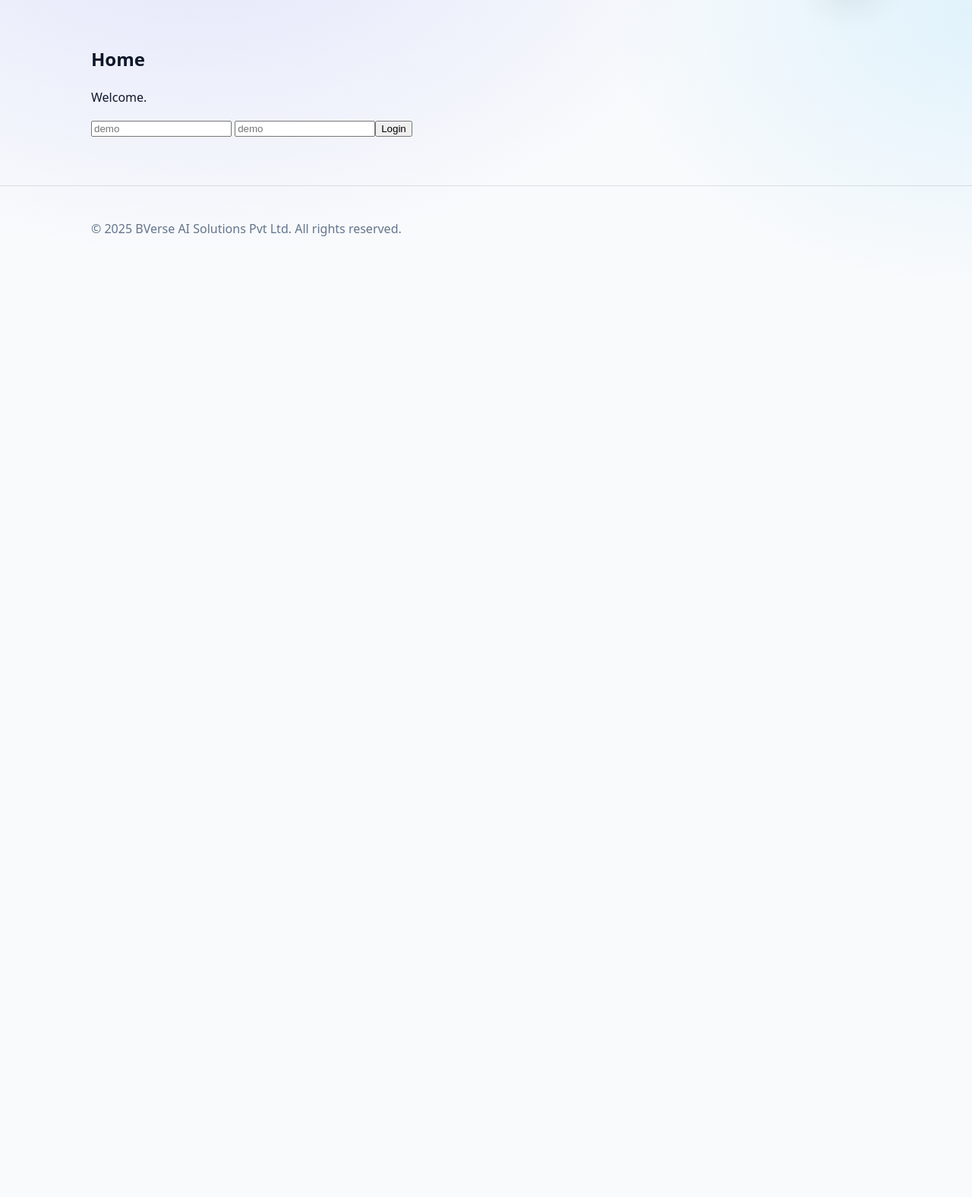
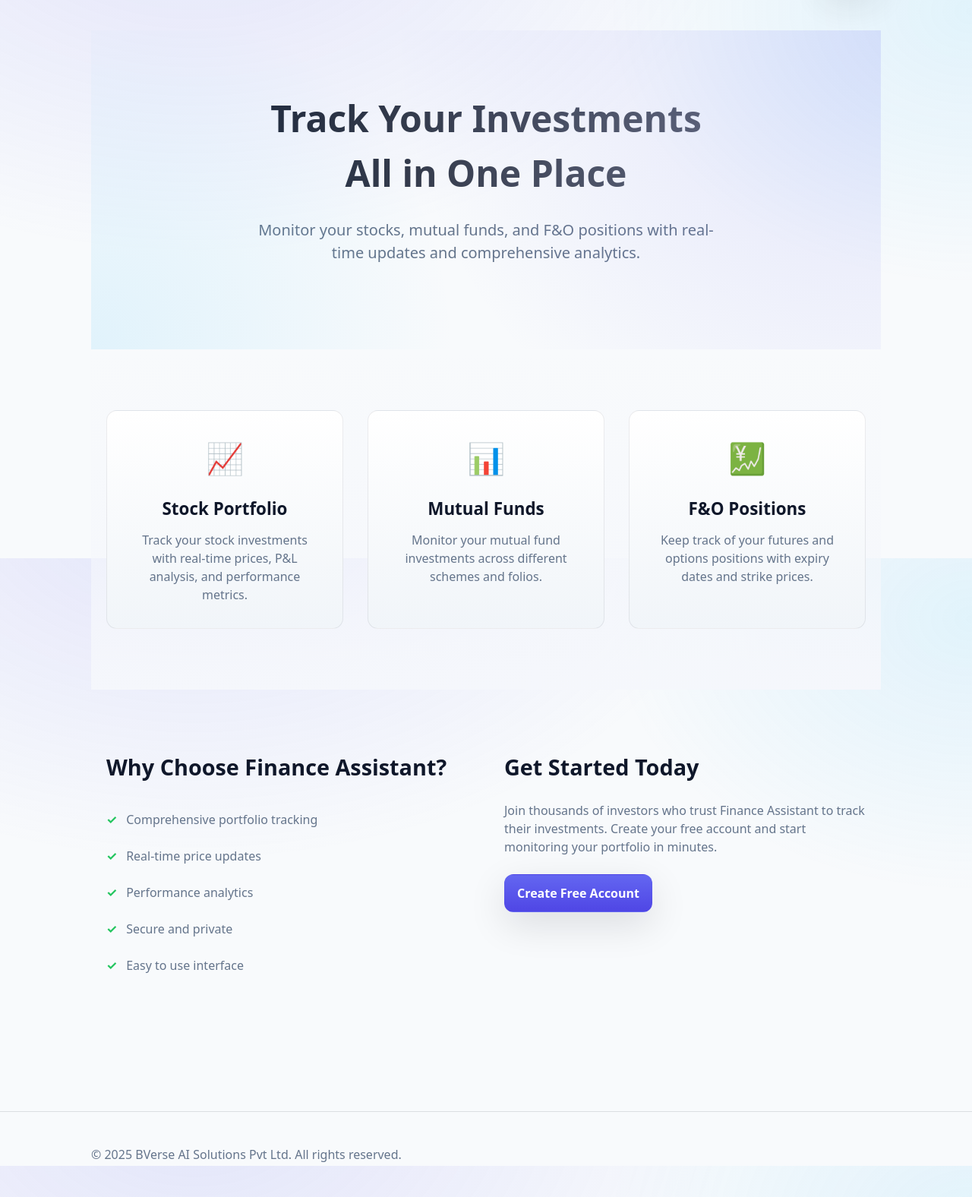
Before and after one commit to ankbis/finance_assistant, a FastAPI app: page / in a window 1280 px wide. Shown: the part 65-1641 px from the top of the page at 76% size. Before the commit the page ends 376 px from the top, so only its background shows below. Run offline with FastAPI, Linux system fonts and the light colour scheme; parts of the project's set-up code (start-up, migrations or seed data) failed here and were passed over.

Commit message:
feat: redesign homepage - Add modern landing page layout - Remove duplicate login/signup buttons - Add feature cards and info sections - Improve overall UI with gradients and animations

```diff
--- a/static/styles.css
+++ b/static/styles.css
@@ -78,6 +78,37 @@ color:var(--text);line-height:1.5}
 .empty-state{text-align:center;padding:40px 20px}
 .empty-state p{margin:0 0 8px}
 
+/* hero section */
+.hero{padding:80px 0;text-align:center;position:relative;overflow:hidden}
+.hero::before{content:'';position:absolute;top:0;left:0;right:0;bottom:0;
+  background:radial-gradient(800px circle at top right,rgba(99,102,241,.15),transparent 80%),
+             radial-gradient(600px circle at bottom left,rgba(56,189,248,.12),transparent 80%)}
+.hero-title{font-size:3rem;font-weight:800;margin:0 0 24px;
+  background:linear-gradient(to right,var(--text),color-mix(in srgb,var(--text) 60%,transparent));
+  background-clip:text;-webkit-background-clip:text;-webkit-text-fill-color:transparent}
+.hero-subtitle{font-size:1.25rem;color:var(--muted);max-width:600px;margin:0 auto 32px}
+.hero-cta{display:flex;gap:16px;justify-content:center}
+
+/* features section */
+.features{padding:80px 0;background:linear-gradient(to bottom,transparent,color-mix(in srgb,var(--bg) 98%,var(--primary)))}
+.features-grid{display:grid;gap:32px;grid-template-columns:repeat(auto-fit,minmax(280px,1fr))}
+.feature-card{background:linear-gradient(180deg,var(--panel),var(--panel-2));
+  border:1px solid color-mix(in srgb,var(--text) 8%,transparent);border-radius:var(--radius);
+  padding:32px;text-align:center;transition:transform .2s ease,box-shadow .2s ease}
+.feature-card:hover{transform:translateY(-4px);box-shadow:var(--shadow-2)}
+.feature-icon{font-size:2.5rem;margin-bottom:20px}
+.feature-card h3{margin:0 0 12px;font-size:1.4rem;font-weight:700}
+.feature-card p{margin:0;color:var(--muted)}
+
+/* info section */
+.info-section{padding:80px 0}
+.info-grid{display:grid;gap:48px;grid-template-columns:repeat(auto-fit,minmax(280px,1fr))}
+.info-content h2{font-size:1.8rem;font-weight:700;margin:0 0 24px}
+.info-content p{color:var(--muted);margin:0 0 24px}
+.feature-list{list-style:none;padding:0;margin:0 0 24px}
+.feature-list li{padding:12px 0;display:flex;align-items:center;color:var(--muted)}
+.feature-list li::before{content:'✓';color:var(--success);margin-right:12px;font-weight:bold}
+
 /* helpers */
 .centered{display:grid;place-items:center;min-height:calc(100dvh - 64px - 88px)}
 .muted{color:var(--muted)}
--- a/templates/home.html
+++ b/templates/home.html
@@ -1,5 +1,61 @@
-{% extends "base.html" %}{% block content %}
-<h2>Home</h2><p>Welcome.</p>
-<form method="post" action="/login"><input name="username" placeholder="demo">
-<input name="password" type="password" placeholder="demo"><button type="submit">Login</button></form>
+{% extends "base.html" %}
+
+{% block content %}
+<div class="hero">
+    <div class="container">
+        <h1 class="hero-title">Track Your Investments<br>All in One Place</h1>
+        <p class="hero-subtitle">Monitor your stocks, mutual funds, and F&O positions with real-time updates and comprehensive analytics.</p>
+        {% if user %}
+        <div class="hero-cta">
+            <a href="/holdings/stocks" class="btn btn-primary">View Portfolio</a>
+        </div>
+        {% endif %}
+    </div>
+</div>
+
+<div class="features">
+    <div class="container">
+        <div class="features-grid">
+            <div class="feature-card">
+                <div class="feature-icon">📈</div>
+                <h3>Stock Portfolio</h3>
+                <p>Track your stock investments with real-time prices, P&L analysis, and performance metrics.</p>
+            </div>
+            <div class="feature-card">
+                <div class="feature-icon">📊</div>
+                <h3>Mutual Funds</h3>
+                <p>Monitor your mutual fund investments across different schemes and folios.</p>
+            </div>
+            <div class="feature-card">
+                <div class="feature-icon">💹</div>
+                <h3>F&O Positions</h3>
+                <p>Keep track of your futures and options positions with expiry dates and strike prices.</p>
+            </div>
+        </div>
+    </div>
+</div>
+
+<div class="info-section">
+    <div class="container">
+        <div class="info-grid">
+            <div class="info-content">
+                <h2>Why Choose Finance Assistant?</h2>
+                <ul class="feature-list">
+                    <li>Comprehensive portfolio tracking</li>
+                    <li>Real-time price updates</li>
+                    <li>Performance analytics</li>
+                    <li>Secure and private</li>
+                    <li>Easy to use interface</li>
+                </ul>
+            </div>
+            <div class="info-content">
+                <h2>Get Started Today</h2>
+                <p>Join thousands of investors who trust Finance Assistant to track their investments. Create your free account and start monitoring your portfolio in minutes.</p>
+                {% if not user %}
+                <a href="/register" class="btn btn-primary">Create Free Account</a>
+                {% endif %}
+            </div>
+        </div>
+    </div>
+</div>
 {% endblock %}
```
